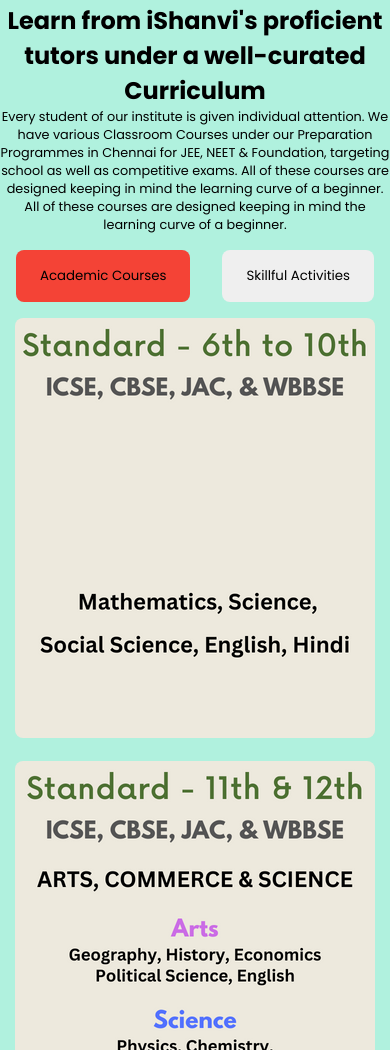
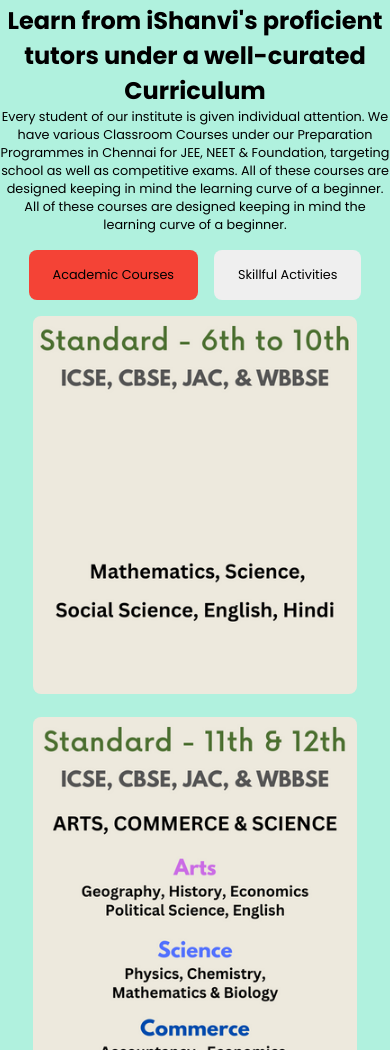
Before and after one commit to INSANVIMJM/ishanvi, a plain HTML site: page index.html in a window 390 px wide. Shown: the part 1206-2256 px from the top of the page. Drawn offline with Linux system fonts and the light colour scheme.

Commit message:
tweaks in buttons

```diff
--- a/style.css
+++ b/style.css
@@ -273,6 +273,7 @@
   height: auto;
   border-radius: 0.5rem;
 }
+
 .course-info-buttons {
   margin: 1rem 0;
   display: flex;
@@ -472,12 +473,22 @@
     font-size: 0.8rem;
   }
 
+  .course-info-buttons {
+    gap: 1rem;
+  }
+
+  #button1, #button2 {
+    font-size: 0.8rem;
+    white-space: nowrap;
+
+  }
+
   .pnc-pane {
     flex-direction: column;
   }
 
   .pnc-pane img {
-    width: 100%;
+    width: 90%;
   }
 
   .top-para {
```
